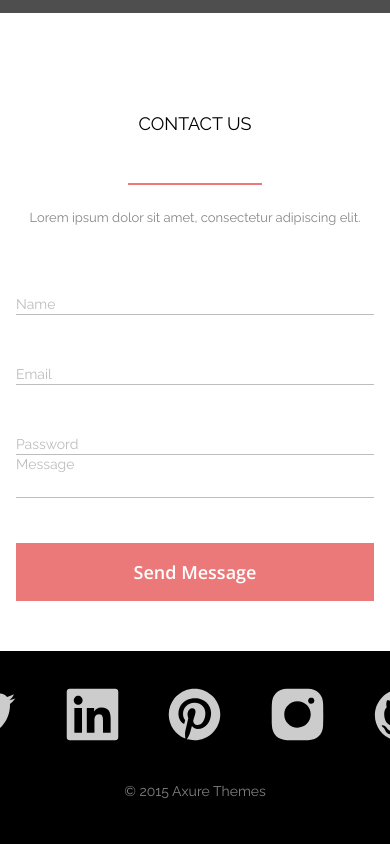
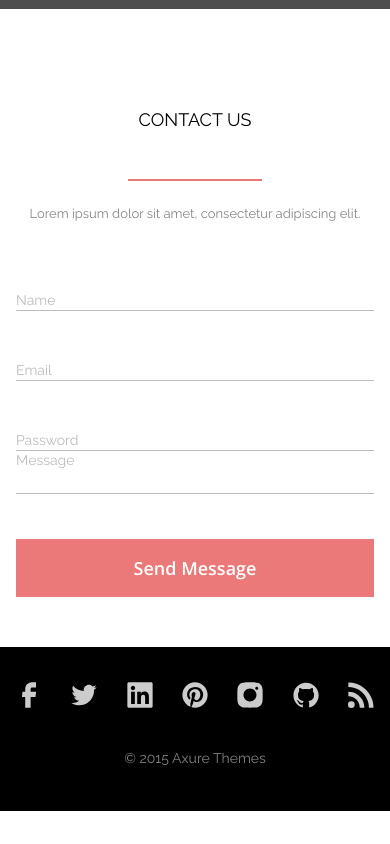
Before and after one commit to VikaOnoshko/course, a plain HTML site: page axit-project-Onoshko/index.html in a window 390 px wide. Shown: the part 5454-6298 px from the top of the page. After the commit the page ends 6265 px from the top, so only its background shows below. Drawn offline with nearby package versions, Linux system fonts and the light colour scheme; grey boxes are pictures that could not be loaded.

Commit message:
add banner and footer section

```diff
--- a/axit-project-Onoshko/css/banner_2.css
+++ b/axit-project-Onoshko/css/banner_2.css
@@ -36,4 +36,19 @@
   font-size: 14px;
   line-height: 16px;
 }
+
+ .design .section-header {
+    margin-bottom: 66px;
 }
+
+
+
+
+
+
+
+
+
+
+
+}
--- a/axit-project-Onoshko/css/footer.css
+++ b/axit-project-Onoshko/css/footer.css
@@ -25,7 +25,8 @@
 }
 
 .footer .social-media__social-network-list {
-  width: 670px;
+  max-width: 670px;
+  width: 100%;
 }
 
 .footer .social-media__social-network-link {
@@ -41,10 +42,10 @@
 @media screen and (max-width: 768px) {
   .footer {
     flex-direction: column;
-    padding: 37px 16px 45px 16px;
+    padding: 35px 16px 45px 16px;
   }
 
-  .social-media__social-network-link {
+.footer .social-media__social-network-link {
     width: 26px;
     height: 26px;
   }
@@ -57,5 +58,6 @@
   .license {
     margin-top: 42px;
     width: 100%;
+
   }
 }
```
